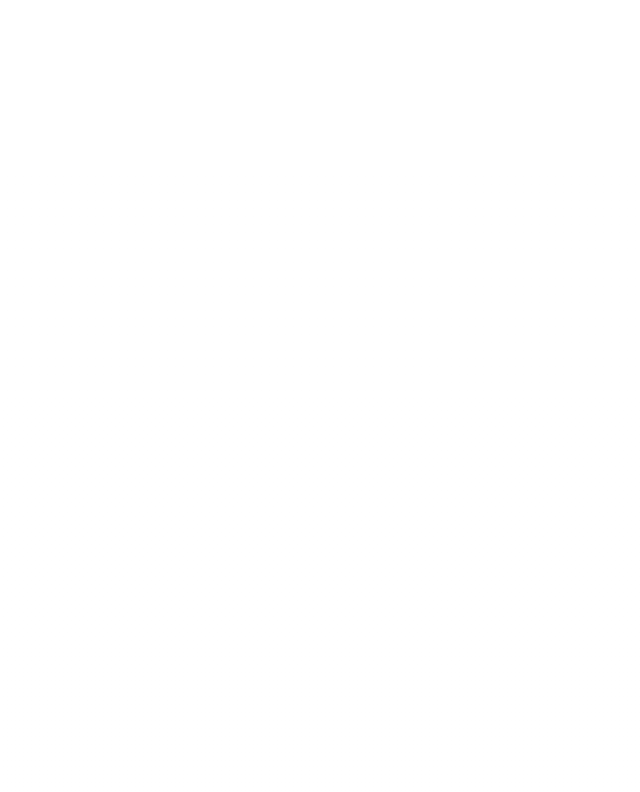
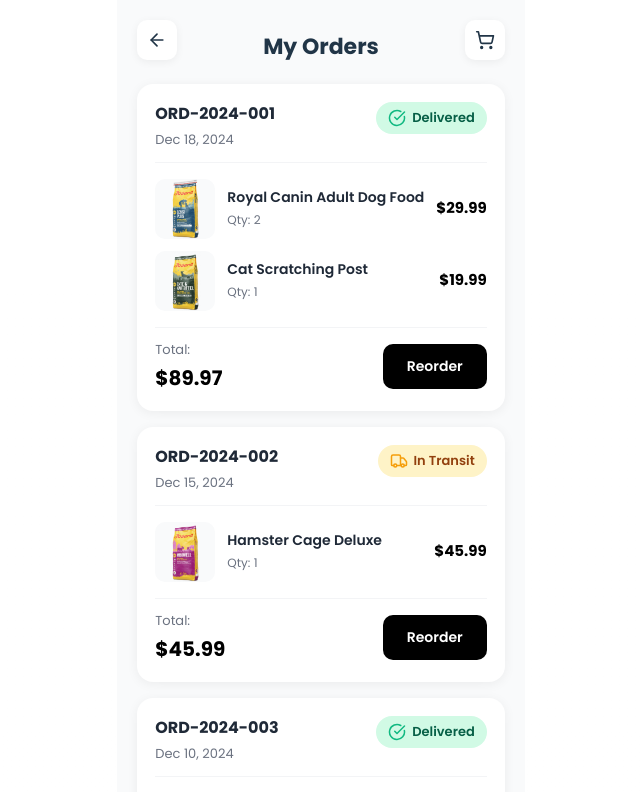
Before and after one commit to Timchin-cpu/q, a React (Vite) app: page /orders in a window 1280 px wide. Before the commit this address had no page. Shown: the top 792 px of the page, without its empty margins (319-959 px from the left). Built offline with nearby package versions, Linux system fonts and the light colour scheme.

Commit message:
modified:   src/App.jsx 	new file:   src/components/Orders/Orders.jsx 	new file:   src/components/Orders/Orders.module.css 	modified:   src/main.jsx

```diff
--- a/src/App.jsx
+++ b/src/App.jsx
@@ -430,7 +430,10 @@
               <Heart />
               <p>Wish List</p>
             </div>
-            <div className={styles.infoButtonLI}>
+            <div
+              className={styles.infoButtonLI}
+              onClick={() => navigate("/orders")}
+            >
               <ListOrdered />
               <p>My Order</p>
             </div>
--- /dev/null
+++ b/src/components/Orders/Orders.jsx
@@ -0,0 +1,190 @@
+import { useNavigate } from "react-router-dom";
+import { useCart } from "../../contexts/CartContext";
+import styles from "./Orders.module.css";
+import {
+  ArrowLeft,
+  ShoppingCart,
+  Package,
+  CheckCircle,
+  Truck,
+} from "lucide-react";
+
+// Фейковые заказы
+const fakeOrders = [
+  {
+    id: "ORD-2024-001",
+    date: "Dec 18, 2024",
+    status: "Delivered",
+    total: 89.97,
+    items: [
+      {
+        id: 1,
+        name: "Royal Canin Adult Dog Food",
+        price: 29.99,
+        quantity: 2,
+        image: "/images/product1.png",
+      },
+      {
+        id: 2,
+        name: "Cat Scratching Post",
+        price: 19.99,
+        quantity: 1,
+        image: "/images/product2.png",
+      },
+    ],
+  },
+  {
+    id: "ORD-2024-002",
+    date: "Dec 15, 2024",
+    status: "In Transit",
+    total: 45.99,
+    items: [
+      {
+        id: 3,
+        name: "Hamster Cage Deluxe",
+        price: 45.99,
+        quantity: 1,
+        image: "/images/product.png",
+      },
+    ],
+  },
+  {
+    id: "ORD-2024-003",
+    date: "Dec 10, 2024",
+    status: "Delivered",
+    total: 78.96,
+    items: [
+      {
+        id: 5,
+        name: "Jossera Kids",
+        price: 29.99,
+        quantity: 1,
+        image: "/images/eda.png",
+      },
+      {
+        id: 6,
+        name: "Jossera Surf & Turf Junior",
+        price: 19.99,
+        quantity: 1,
+        image: "/images/eda1.webp",
+      },
+      {
+        id: 4,
+        name: "Bird Seed Mix",
+        price: 8.99,
+        quantity: 3,
+        image: "/images/product1.png",
+      },
+    ],
+  },
+  {
+    id: "ORD-2024-004",
+    date: "Nov 28, 2024",
+    status: "Delivered",
+    total: 65.98,
+    items: [
+      {
+        id: 7,
+        name: "Jossera Nature Energetic",
+        price: 45.99,
+        quantity: 1,
+        image: "/images/eda2.png",
+      },
+      {
+        id: 2,
+        name: "Cat Scratching Post",
+        price: 19.99,
+        quantity: 1,
+        image: "/images/product2.png",
+      },
+    ],
+  },
+];
+
+function Orders() {
+  const navigate = useNavigate();
+  const { cartItems } = useCart();
+  const cartCount = cartItems.reduce((sum, item) => sum + item.quantity, 0);
+
+  const getStatusIcon = (status) => {
+    if (status === "Delivered") {
+      return <CheckCircle size={18} color="#10b981" />;
+    } else if (status === "In Transit") {
+      return <Truck size={18} color="#f59e0b" />;
+    }
+    return <Package size={18} color="#6b7280" />;
+  };
+
+  const getStatusClass = (status) => {
+    if (status === "Delivered") return styles.statusDelivered;
+    if (status === "In Transit") return styles.statusTransit;
+    return styles.statusPending;
+  };
+
+  return (
+    <div className={styles.container}>
+      <div className={styles.header}>
+        <div className={styles.headerButton} onClick={() => navigate(-1)}>
+          <ArrowLeft size={20} />
+        </div>
+        <h1 className={styles.title}>My Orders</h1>
+        <div className={styles.headerButton} onClick={() => navigate("/cart")}>
+          <ShoppingCart size={20} />
+          {cartCount > 0 && (
+            <span className={styles.cartBadge}>{cartCount}</span>
+          )}
+        </div>
+      </div>
+
+      <div className={styles.ordersContainer}>
+        {fakeOrders.map((order) => (
+          <div key={order.id} className={styles.orderCard}>
+            <div className={styles.orderHeader}>
+              <div className={styles.orderInfo}>
+                <h3 className={styles.orderId}>{order.id}</h3>
+                <p className={styles.orderDate}>{order.date}</p>
+              </div>
+              <div
+                className={`${styles.orderStatus} ${getStatusClass(
+                  order.status
+                )}`}
+              >
+                {getStatusIcon(order.status)}
+                <span>{order.status}</span>
+              </div>
+            </div>
+
+            <div className={styles.orderItems}>
+              {order.items.map((item, index) => (
+                <div key={index} className={styles.orderItem}>
+                  <img
+                    src={item.image}
+                    alt={item.name}
+                    className={styles.itemImage}
+                  />
+                  <div className={styles.itemDetails}>
+                    <p className={styles.itemName}>{item.name}</p>
+                    <p className={styles.itemQuantity}>Qty: {item.quantity}</p>
+                  </div>
+                  <p className={styles.itemPrice}>${item.price}</p>
+                </div>
+              ))}
+            </div>
+
+            <div className={styles.orderFooter}>
+              <div className={styles.orderTotal}>
+                <span>Total:</span>
+                <span className={styles.totalAmount}>
+                  ${order.total.toFixed(2)}
+                </span>
+              </div>
+              <button className={styles.reorderBtn}>Reorder</button>
+            </div>
+          </div>
+        ))}
+      </div>
+    </div>
+  );
+}
+
+export default Orders;
--- /dev/null
+++ b/src/components/Orders/Orders.module.css
@@ -0,0 +1,210 @@
+.container {
+  padding: 20px;
+  max-width: 100%;
+  min-height: 100vh;
+  background-color: #f9fafb;
+}
+
+.header {
+  display: flex;
+  justify-content: space-between;
+  align-items: center;
+  margin-bottom: 24px;
+  position: relative;
+}
+
+.headerButton {
+  border-radius: 10px;
+  padding: 10px;
+  background-color: white;
+  display: flex;
+  align-items: center;
+  justify-content: center;
+  box-shadow: 0 2px 8px rgba(0, 0, 0, 0.06);
+  cursor: pointer;
+  position: relative;
+}
+
+.headerButton:active {
+  transform: scale(0.95);
+}
+
+.title {
+  font-size: 22px;
+  font-weight: 700;
+  margin: 0;
+  position: absolute;
+  left: 50%;
+  transform: translateX(-50%);
+}
+
+.cartBadge {
+  position: absolute;
+  top: -6px;
+  right: -6px;
+  background-color: black;
+  color: white;
+  border-radius: 50%;
+  width: 18px;
+  height: 18px;
+  display: flex;
+  align-items: center;
+  justify-content: center;
+  font-size: 11px;
+  font-weight: 600;
+}
+
+.ordersContainer {
+  display: flex;
+  flex-direction: column;
+  gap: 16px;
+}
+
+.orderCard {
+  background: white;
+  border-radius: 16px;
+  padding: 18px;
+  box-shadow: 0 2px 12px rgba(0, 0, 0, 0.06);
+}
+
+.orderHeader {
+  display: flex;
+  justify-content: space-between;
+  align-items: flex-start;
+  margin-bottom: 16px;
+  padding-bottom: 12px;
+  border-bottom: 1px solid #f3f4f6;
+}
+
+.orderInfo {
+  display: flex;
+  flex-direction: column;
+  gap: 4px;
+}
+
+.orderId {
+  font-size: 16px;
+  font-weight: 700;
+  margin: 0;
+  color: #1f2937;
+}
+
+.orderDate {
+  font-size: 13px;
+  color: #6b7280;
+  margin: 0;
+}
+
+.orderStatus {
+  display: flex;
+  align-items: center;
+  gap: 6px;
+  padding: 6px 12px;
+  border-radius: 20px;
+  font-size: 13px;
+  font-weight: 600;
+}
+
+.statusDelivered {
+  background-color: #d1fae5;
+  color: #065f46;
+}
+
+.statusTransit {
+  background-color: #fef3c7;
+  color: #92400e;
+}
+
+.statusPending {
+  background-color: #e5e7eb;
+  color: #374151;
+}
+
+.orderItems {
+  display: flex;
+  flex-direction: column;
+  gap: 12px;
+  margin-bottom: 16px;
+}
+
+.orderItem {
+  display: flex;
+  align-items: center;
+  gap: 12px;
+}
+
+.itemImage {
+  width: 60px;
+  height: 60px;
+  object-fit: contain;
+  border-radius: 10px;
+  background-color: #f9fafb;
+}
+
+.itemDetails {
+  flex: 1;
+  display: flex;
+  flex-direction: column;
+  gap: 4px;
+}
+
+.itemName {
+  font-size: 14px;
+  font-weight: 600;
+  margin: 0;
+  color: #1f2937;
+  line-height: 1.3;
+}
+
+.itemQuantity {
+  font-size: 12px;
+  color: #6b7280;
+  margin: 0;
+}
+
+.itemPrice {
+  font-size: 15px;
+  font-weight: 700;
+  margin: 0;
+  color: #000;
+}
+
+.orderFooter {
+  display: flex;
+  justify-content: space-between;
+  align-items: center;
+  padding-top: 12px;
+  border-top: 1px solid #f3f4f6;
+}
+
+.orderTotal {
+  display: flex;
+  flex-direction: column;
+  gap: 4px;
+}
+
+.orderTotal span:first-child {
+  font-size: 13px;
+  color: #6b7280;
+}
+
+.totalAmount {
+  font-size: 20px;
+  font-weight: 700;
+  color: #000;
+}
+
+.reorderBtn {
+  background-color: black;
+  color: white;
+  border: none;
+  border-radius: 10px;
+  padding: 12px 24px;
+  font-size: 14px;
+  font-weight: 600;
+  cursor: pointer;
+}
+
+.reorderBtn:active {
+  transform: scale(0.97);
+}
--- a/src/main.jsx
+++ b/src/main.jsx
@@ -9,6 +9,8 @@
 import Cart from "./components/Cart/Cart.jsx";
 import { WishlistProvider } from "./contexts/WishlistContext";
 import Wishlist from "./components/Wishlist/Wishlist";
+import Orders from "./components/Orders/Orders";
+
 const products = [
   {
     id: 1,
@@ -191,6 +193,7 @@
               path="/product/:id"
               element={<ProductPage products={products} />}
             />
+            <Route path="/orders" element={<Orders />} />
             <Route
               path="/productmin/:id"
               element={<ProductPageMin products={productsMin} />}
```
